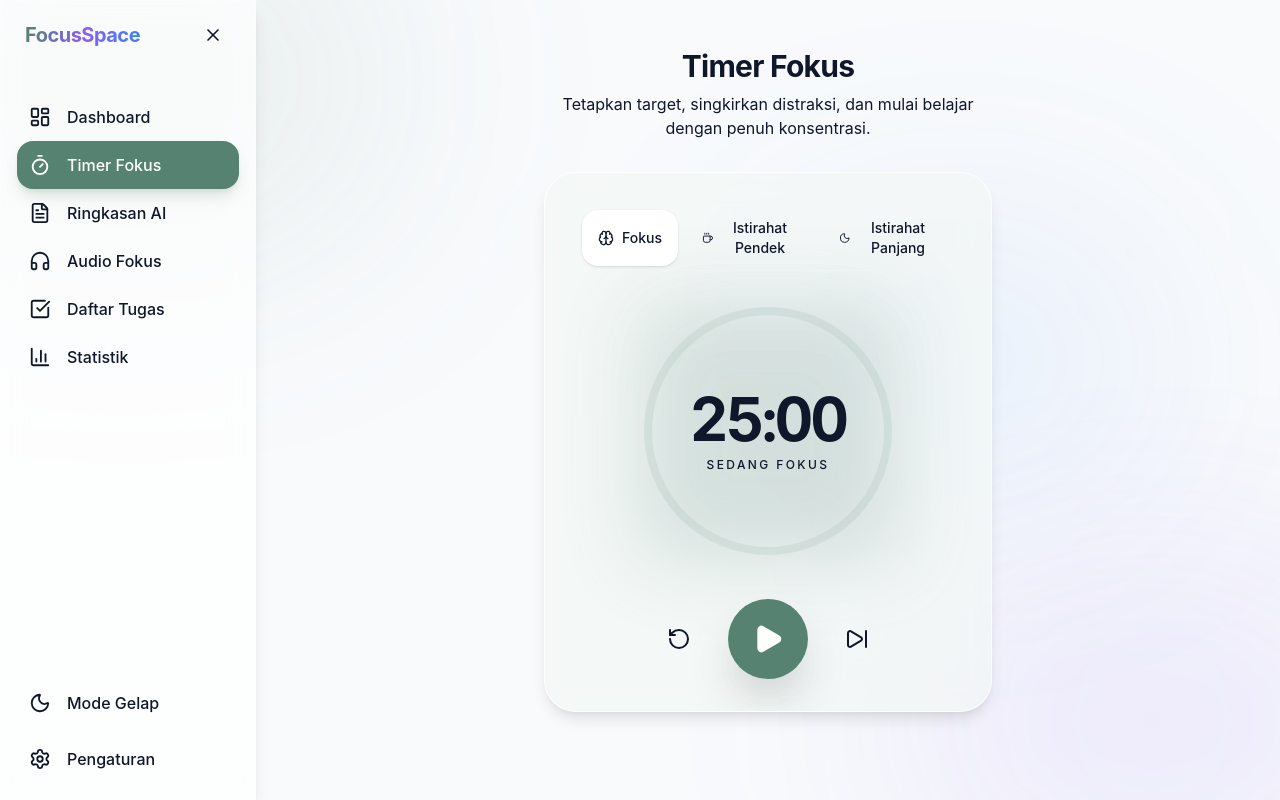
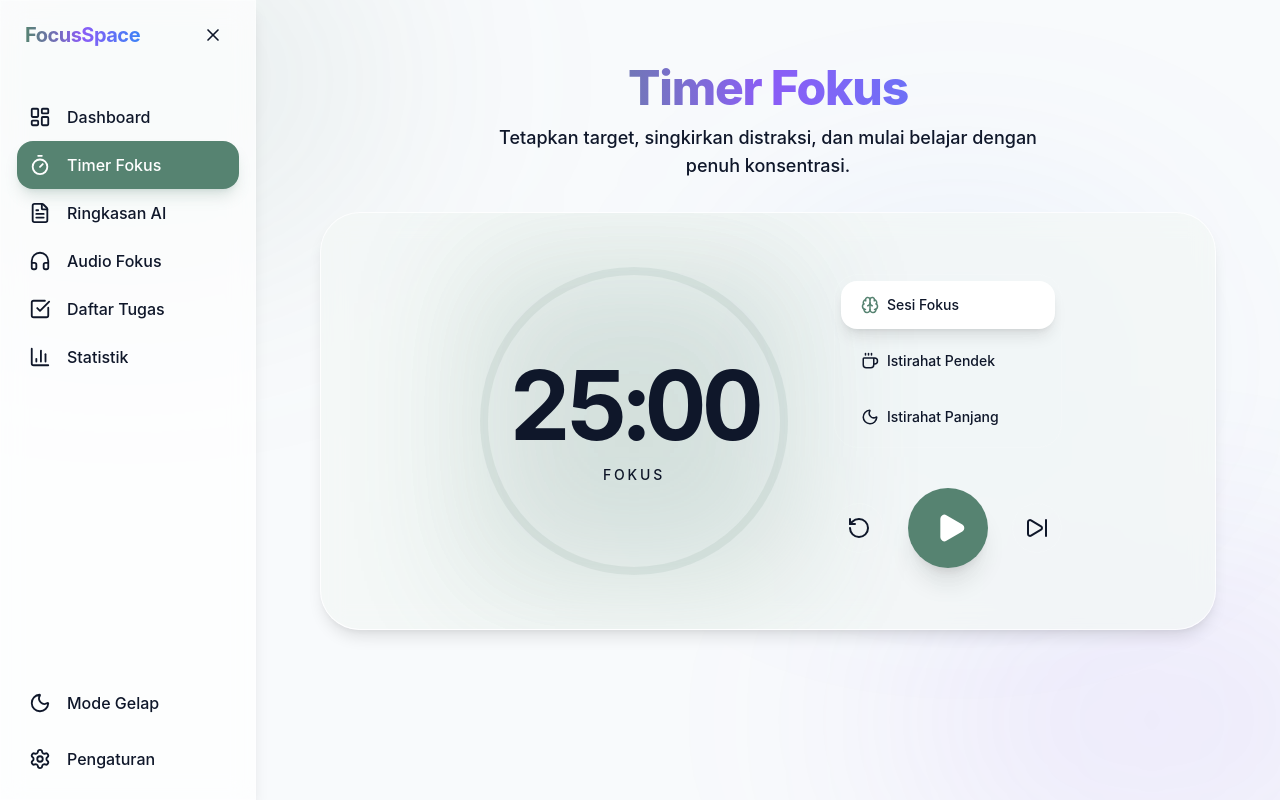
Before and after one commit to wanhangerrrr/Focus-space, a Next.js app: page /timer in a window 1280 px wide. Built offline with nearby package versions, Linux system fonts and the light colour scheme.

Commit message:
update tampilan

```diff
--- a/src/app/page.tsx
+++ b/src/app/page.tsx
@@ -39,7 +39,7 @@ export default function Home() {
 
         {/* Right Column - Timer & Quick Actions */}
         <div className="lg:col-span-4 space-y-8">
-          <PomodoroTimer />
+          <PomodoroTimer variant="compact" />
           <AudioStation />
         </div>
       </div>
--- a/src/app/timer/page.tsx
+++ b/src/app/timer/page.tsx
@@ -4,12 +4,18 @@ import PomodoroTimer from '@/components/timer/PomodoroTimer';
 export default function TimerPage() {
   return (
     <DashboardLayout>
-      <div className="flex flex-col items-center justify-center min-h-[70vh] gap-8">
-        <div className="text-center space-y-2">
-          <h2 className="text-3xl font-bold tracking-tight">Timer Fokus</h2>
-          <p className="text-foreground/60 max-w-md">Tetapkan target, singkirkan distraksi, dan mulai belajar dengan penuh konsentrasi.</p>
+      <div className="flex flex-col items-center justify-center min-h-[70vh] gap-8 py-4">
+        <div className="text-center space-y-3">
+          <h2 className="text-4xl lg:text-5xl font-extrabold tracking-tight bg-clip-text text-transparent bg-gradient-to-r from-primary via-accent to-secondary">
+            Timer Fokus
+          </h2>
+          <p className="text-foreground/60 max-w-xl mx-auto text-base lg:text-lg font-medium">
+            Tetapkan target, singkirkan distraksi, dan mulai belajar dengan penuh konsentrasi.
+          </p>
         </div>
-        <PomodoroTimer />
+        <div className="w-full px-4">
+          <PomodoroTimer />
+        </div>
       </div>
     </DashboardLayout>
   );
--- a/src/components/timer/PomodoroTimer.tsx
+++ b/src/components/timer/PomodoroTimer.tsx
@@ -11,7 +11,11 @@ function cn(...inputs: ClassValue[]) {
   return twMerge(clsx(inputs));
 }
 
-export default function PomodoroTimer() {
+interface PomodoroTimerProps {
+  variant?: 'full' | 'compact';
+}
+
+export default function PomodoroTimer({ variant = 'full' }: PomodoroTimerProps) {
   const {
     timeLeft, setTimeLeft,
     isActive, setIsActive,
@@ -37,8 +41,7 @@ export default function PomodoroTimer() {
       incrementSessions();
       if (activeTaskId) incrementTaskPomodoro(activeTaskId);
 
-      // Notify (basic for now)
-      if (Notification.permission === "granted") {
+      if (typeof window !== 'undefined' && Notification.permission === "granted") {
         new Notification("Sesi Fokus Selesai!", { body: "Waktunya istirahat sejenak" });
       }
 
@@ -77,59 +80,46 @@ export default function PomodoroTimer() {
 
   if (!mounted) return null;
 
+  const isFull = variant === 'full';
+
   return (
-    <div className="flex flex-col items-center justify-center p-8 glass-morphism rounded-3xl w-full max-w-md mx-auto relative overflow-hidden">
+    <div className={cn(
+      "flex items-center justify-center glass-morphism relative overflow-hidden transition-all duration-500",
+      isFull
+        ? "flex-col lg:flex-row gap-10 p-8 lg:p-12 rounded-[2.5rem] w-full max-w-4xl mx-auto"
+        : "flex-col gap-8 p-6 lg:p-8 rounded-3xl w-full max-w-md mx-auto"
+    )}>
       {/* Background Glow based on mode */}
       <div className={cn(
         "absolute inset-0 transition-opacity duration-1000 -z-10",
         mode === 'focus' ? "bg-primary/5" : (mode === 'short-break' ? "bg-secondary/5" : "bg-accent/5")
       )} />
 
-      {/* Mode Switcher */}
-      <div className="flex gap-2 mb-8 bg-background/50 p-1 rounded-2xl border border-white/10">
-        {[
-          { id: 'focus', label: 'Fokus', icon: Brain },
-          { id: 'short-break', label: 'Istirahat Pendek', icon: Coffee },
-          { id: 'long-break', label: 'Istirahat Panjang', icon: Moon },
-        ].map((m) => (
-          <button
-            key={m.id}
-            onClick={() => switchMode(m.id as any)}
-            className={cn(
-              "flex items-center gap-2 px-4 py-2 rounded-xl transition-all duration-300 text-sm font-medium",
-              mode === m.id
-                ? "bg-white dark:bg-slate-800 shadow-sm text-foreground"
-                : "text-foreground/50 hover:text-foreground"
-            )}
-          >
-            <m.icon size={16} />
-            {m.label}
-          </button>
-        ))}
-      </div>
-
-      {/* Progress Ring */}
-      <div className="relative flex items-center justify-center mb-10 group">
-        <svg className="w-64 h-64 transform -rotate-90">
+      {/* Timer Display Column */}
+      <div className="relative flex items-center justify-center group flex-shrink-0">
+        <svg className={cn(
+          "transform -rotate-90",
+          isFull ? "w-64 h-64 lg:w-80 lg:h-80" : "w-56 h-56 lg:w-64 lg:h-64"
+        )}>
           <circle
-            cx="128"
-            cy="128"
-            r="120"
+            cx={isFull ? (typeof window !== 'undefined' && window.innerWidth >= 1024 ? "160" : "128") : (typeof window !== 'undefined' && window.innerWidth >= 1024 ? "128" : "112")}
+            cy={isFull ? (typeof window !== 'undefined' && window.innerWidth >= 1024 ? "160" : "128") : (typeof window !== 'undefined' && window.innerWidth >= 1024 ? "128" : "112")}
+            r={isFull ? (typeof window !== 'undefined' && window.innerWidth >= 1024 ? "150" : "120") : (typeof window !== 'undefined' && window.innerWidth >= 1024 ? "120" : "104")}
             stroke="currentColor"
             strokeWidth="8"
             fill="transparent"
             className="text-primary/10"
           />
           <motion.circle
-            cx="128"
-            cy="128"
-            r="120"
+            cx={isFull ? (typeof window !== 'undefined' && window.innerWidth >= 1024 ? "160" : "128") : (typeof window !== 'undefined' && window.innerWidth >= 1024 ? "128" : "112")}
+            cy={isFull ? (typeof window !== 'undefined' && window.innerWidth >= 1024 ? "160" : "128") : (typeof window !== 'undefined' && window.innerWidth >= 1024 ? "128" : "112")}
+            r={isFull ? (typeof window !== 'undefined' && window.innerWidth >= 1024 ? "150" : "120") : (typeof window !== 'undefined' && window.innerWidth >= 1024 ? "120" : "104")}
             stroke="currentColor"
             strokeWidth="8"
             fill="transparent"
-            strokeDasharray={753.98} // 2 * PI * r
-            initial={{ strokeDashoffset: 753.98 }}
-            animate={{ strokeDashoffset: 753.98 - (753.98 * progress) / 100 }}
+            strokeDasharray={isFull ? (typeof window !== 'undefined' && window.innerWidth >= 1024 ? 942.48 : 753.98) : (typeof window !== 'undefined' && window.innerWidth >= 1024 ? 753.98 : 653.45)}
+            initial={{ strokeDashoffset: isFull ? (typeof window !== 'undefined' && window.innerWidth >= 1024 ? 942.48 : 753.98) : (typeof window !== 'undefined' && window.innerWidth >= 1024 ? 753.98 : 653.45) }}
+            animate={{ strokeDashoffset: (isFull ? (typeof window !== 'undefined' && window.innerWidth >= 1024 ? 942.48 : 753.98) : (typeof window !== 'undefined' && window.innerWidth >= 1024 ? 753.98 : 653.45)) - ((isFull ? (typeof window !== 'undefined' && window.innerWidth >= 1024 ? 942.48 : 753.98) : (typeof window !== 'undefined' && window.innerWidth >= 1024 ? 753.98 : 653.45)) * progress) / 100 }}
             transition={{ type: "tween", ease: "linear" }}
             className={cn(
               "transition-colors duration-500",
@@ -144,23 +134,61 @@ export default function PomodoroTimer() {
             key={timeLeft}
             initial={{ scale: 0.9, opacity: 0.8 }}
             animate={{ scale: 1, opacity: 1 }}
-            className="text-6xl font-bold tracking-tighter tabular-nums"
+            className={cn(
+              "font-bold tracking-tighter tabular-nums",
+              isFull ? "text-6xl lg:text-8xl" : "text-5xl lg:text-6xl"
+            )}
           >
             {formatTime(timeLeft)}
           </motion.h2>
-          <p className="text-foreground/40 mt-2 font-medium uppercase tracking-[0.2em] text-xs">
-            {mode === 'focus' ? 'Sedang Fokus' : 'Waktunya Istirahat'}
+          <p className={cn(
+            "text-foreground/40 font-medium uppercase tracking-[0.2em]",
+            isFull ? "mt-3 text-xs lg:text-sm" : "mt-2 text-[10px] lg:text-xs"
+          )}>
+            {mode === 'focus' ? 'Fokus' : 'Istirahat'}
           </p>
         </div>
 
         {/* Outer Glow Effect */}
         <div className={cn(
-          "absolute inset-0 blur-2xl opacity-20 -z-10 transition-colors duration-1000",
+          "absolute inset-0 blur-3xl opacity-20 -z-10 transition-colors duration-1000",
           mode === 'focus' ? "bg-primary" : (mode === 'short-break' ? "bg-secondary" : "bg-accent")
         )} />
       </div>
 
-      {/* Controls */}
+      {/* Controls Column */}
+      <div className={cn(
+        "flex flex-col items-center space-y-8",
+        isFull ? "lg:items-start lg:space-y-10" : "w-full"
+      )}>
+        {/* Mode Switcher */}
+        <div className={cn(
+          "flex gap-2 bg-background/50 p-1.5 rounded-2xl border border-white/10 w-full",
+          isFull ? "flex-col sm:flex-row lg:flex-col" : "flex-row"
+        )}>
+          {[
+            { id: 'focus', label: isFull ? 'Sesi Fokus' : 'Fokus', icon: Brain },
+            { id: 'short-break', label: isFull ? 'Istirahat Pendek' : 'Pendek', icon: Coffee },
+            { id: 'long-break', label: isFull ? 'Istirahat Panjang' : 'Panjang', icon: Moon },
+          ].map((m) => (
+            <button
+              key={m.id}
+              onClick={() => switchMode(m.id as any)}
+              className={cn(
+                "flex items-center justify-center lg:justify-start gap-2 rounded-xl transition-all duration-300 font-medium whitespace-nowrap",
+                isFull ? "px-5 py-3.5 text-sm" : "flex-1 px-2 py-2 text-xs",
+                mode === m.id
+                  ? "bg-white dark:bg-slate-800 shadow-lg text-foreground"
+                  : "text-foreground/50 hover:text-foreground hover:bg-white/5"
+              )}
+            >
+              <m.icon size={isFull ? 18 : 14} className={cn(mode === m.id ? "text-primary" : "")} />
+              {m.label}
+            </button>
+          ))}
+        </div>
+
+        {/* Action Controls */}
         <div className="flex items-center gap-6">
           <button
             onClick={() => {
@@ -168,29 +196,34 @@ export default function PomodoroTimer() {
               const t = mode === 'focus' ? focusTime * 60 : (mode === 'short-break' ? shortBreakTime * 60 : longBreakTime * 60);
               setTimeLeft(t);
             }}
-          className="p-3 rounded-full bg-background/50 border border-white/10 hover:bg-primary/10 transition-colors"
+            className="p-3 rounded-full bg-background/50 border border-white/10 hover:bg-primary/10 transition-all hover:scale-110 active:scale-95 text-foreground/70"
           >
-          <RotateCcw size={24} />
+            <RotateCcw size={isFull ? 24 : 20} />
           </button>
 
           <button
             onClick={() => setIsActive(!isActive)}
             className={cn(
-            "w-20 h-20 flex items-center justify-center rounded-full shadow-2xl transition-all duration-300 transform hover:scale-105 active:scale-95",
+              "flex items-center justify-center rounded-full shadow-xl transition-all duration-300 transform hover:scale-110 active:scale-90",
+              isFull ? "w-20 h-20" : "w-16 h-16",
               isActive
                 ? "bg-foreground text-background"
                 : (mode === 'focus' ? "bg-primary text-white" : (mode === 'short-break' ? "bg-secondary text-white" : "bg-accent text-white"))
             )}
           >
-          {isActive ? <Pause size={32} fill="currentColor" /> : <Play size={32} fill="currentColor" />}
+            {isActive
+              ? <Pause size={isFull ? 32 : 28} fill="currentColor" />
+              : <Play size={isFull ? 32 : 28} fill="currentColor" className={isFull ? "ml-1.5" : "ml-1"} />
+            }
           </button>
 
           <button
             onClick={handleComplete}
-          className="p-3 rounded-full bg-background/50 border border-white/10 hover:bg-primary/10 transition-colors"
+            className="p-3 rounded-full bg-background/50 border border-white/10 hover:bg-primary/10 transition-all hover:scale-110 active:scale-95 text-foreground/70"
           >
-          <SkipForward size={24} />
+            <SkipForward size={isFull ? 24 : 20} />
           </button>
+        </div>
       </div>
     </div>
   );
```
Lines whose indentation alone changed are shown as unchanged.
